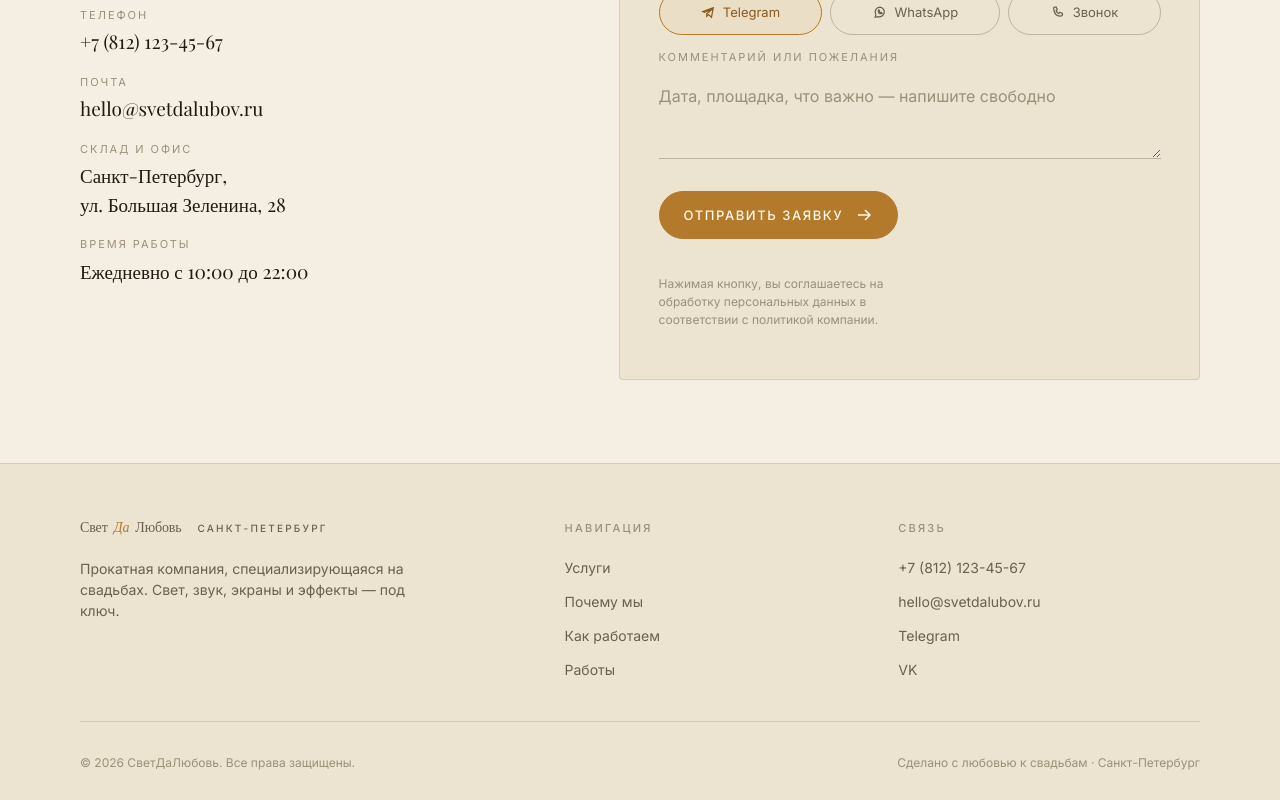
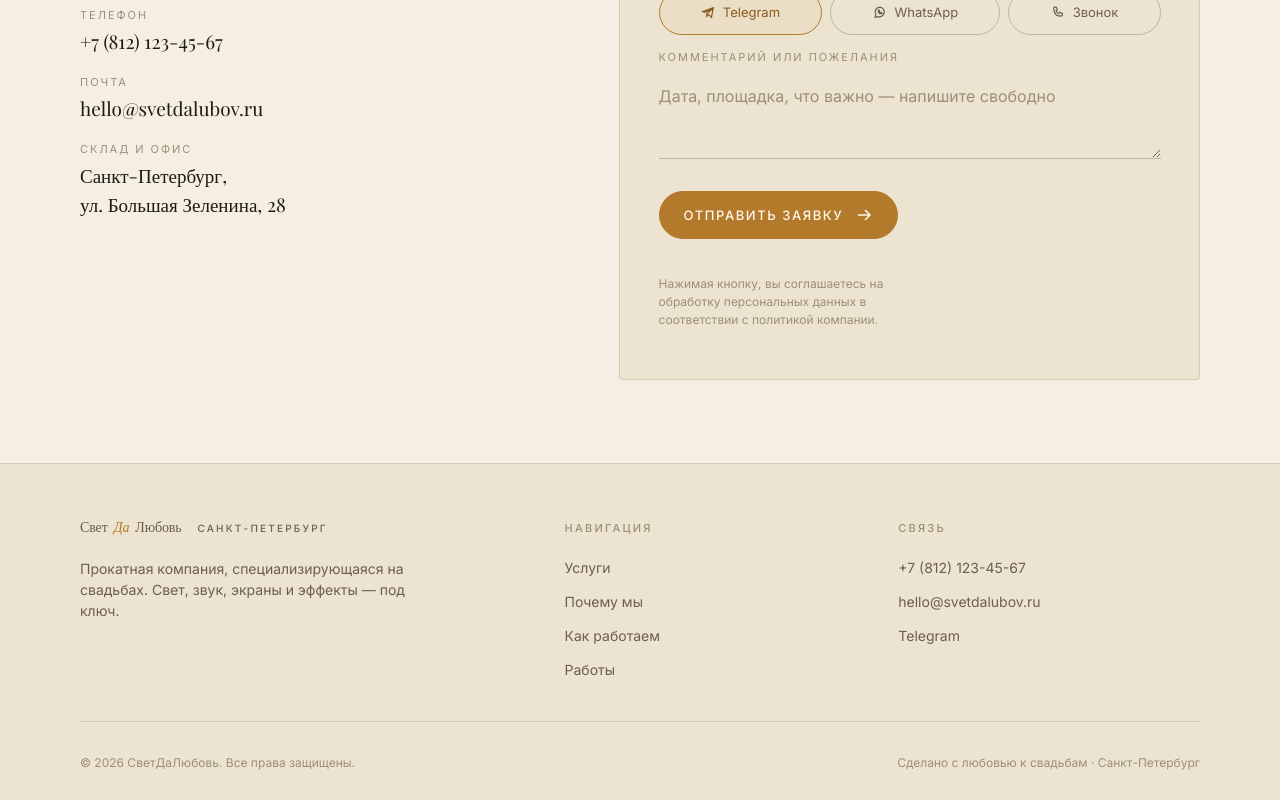
Before and after one commit to 4maworkk-png/svetdalubov, a React (Vite) app: page / in a window 1280 px wide. Shown: the part 5160-5960 px from the top of the page. Built offline with nearby package versions, Linux system fonts and the light colour scheme; a web font is replaced by a local one.

Commit message:
contact: remove working hours; footer: remove VK link

```diff
--- a/src/App.jsx
+++ b/src/App.jsx
@@ -529,10 +529,6 @@ function Contact() {
                 <span className="label">Склад и офис</span>
                 <span className="value">Санкт-Петербург,<br />ул. Большая Зеленина, 28</span>
               </div>
-              <div className="contact__row">
-                <span className="label">Время работы</span>
-                <span className="value">Ежедневно с 10:00 до 22:00</span>
-              </div>
             </div>
           </div>
           <ContactForm />
@@ -572,7 +568,6 @@ function Footer() {
               <li><a href="tel:+78121234567">+7 (812) 123-45-67</a></li>
               <li><a href="mailto:hello@svetdalubov.ru">hello@svetdalubov.ru</a></li>
               <li><a href="#" target="_blank" rel="noreferrer">Telegram</a></li>
-              <li><a href="#" target="_blank" rel="noreferrer">VK</a></li>
             </ul>
           </div>
         </div>
```
